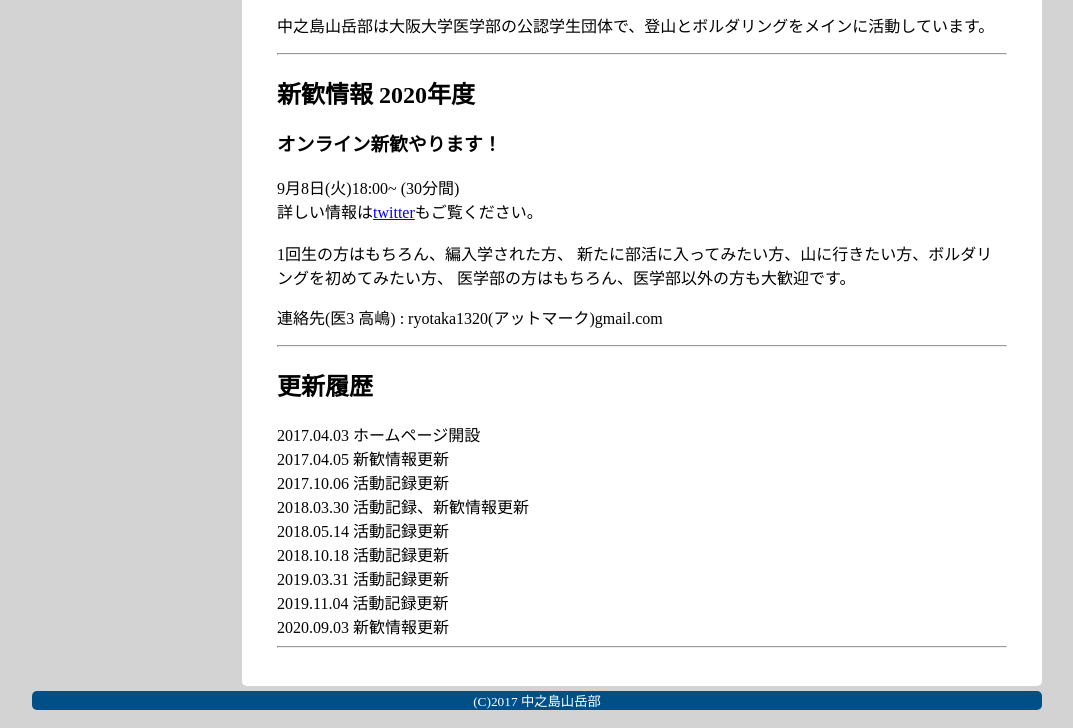
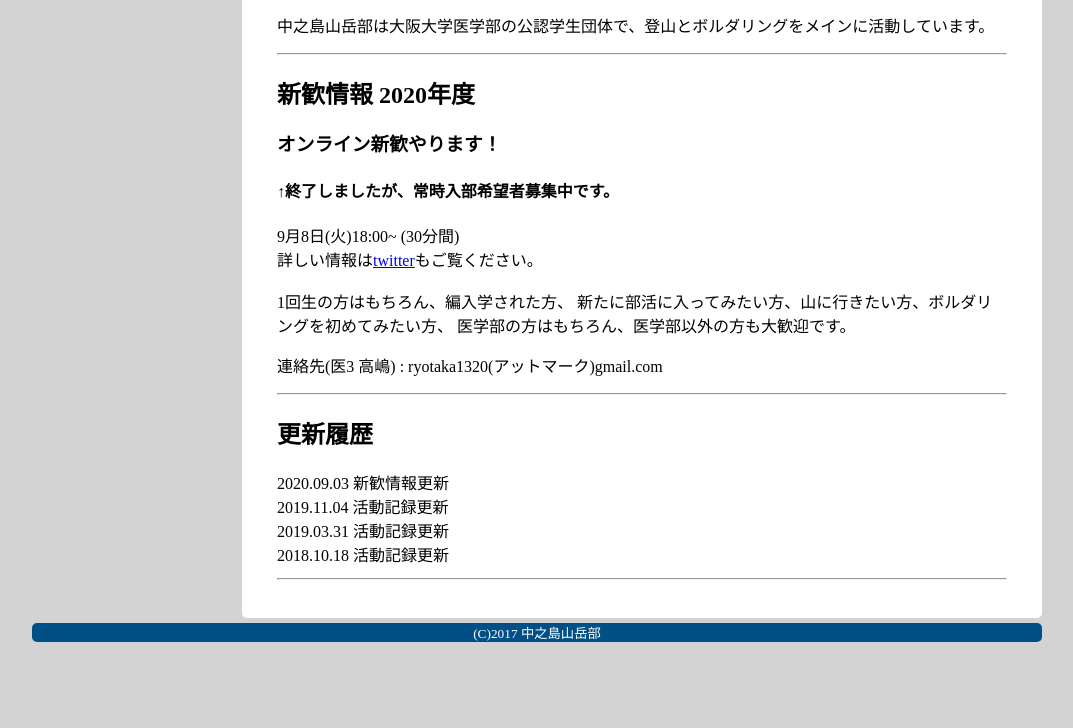
Before and after one commit to nakanoshima-sangaku/nakanoshima-sangaku.github.io, a plain HTML site: page index.html in a window 1280 px wide. Shown: the part 621-1349 px from the top of the page, without its empty margins (103-1176 px from the left). After the commit the page ends 1281 px from the top, so only its background shows below. Drawn offline with Linux system fonts and the light colour scheme.

Commit message:
更新情報体裁変更

```diff
--- a/css/index_style.css
+++ b/css/index_style.css
@@ -120,3 +120,8 @@ footer{
   max-width: 1010px;
   border-radius: 5px;
 }
+
+#wrapper {
+    height: 100px;
+    overflow-y: scroll;
+}
--- a/index.html
+++ b/index.html
@@ -52,6 +52,7 @@
           <p>
           <h2>新歓情報 2020年度</h2>
           <h3>オンライン新歓やります！</h3>
+          <h4>↑終了しましたが、常時入部希望者募集中です。</h4>
           9月8日(火)18:00~ (30分間)<br>
           詳しい情報は<a href="https://twitter.com/yamazaru_oumed">twitter</a>もご覧ください。
           <br>
@@ -70,17 +71,19 @@
         </section>
         <section>
           <h2>更新履歴</h2>
-          <nav style='list-style:none'>
-            <li>2017.04.03 ホームページ開設</li>
-            <li>2017.04.05 新歓情報更新</li>
-            <li>2017.10.06 活動記録更新</li>
-            <li>2018.03.30 活動記録、新歓情報更新</li>
-            <li>2018.05.14 活動記録更新</li>
-            <li>2018.10.18 活動記録更新</li>
-            <li>2019.03.31 活動記録更新</li>
-            <li>2019.11.04 活動記録更新</li>
-            <li>2020.09.03 新歓情報更新</li>
-          </nav>
+          <div id="wrapper">
+            <nav style='list-style:none'>
+              <li>2020.09.03 新歓情報更新</li>
+              <li>2019.11.04 活動記録更新</li>
+              <li>2019.03.31 活動記録更新</li>
+              <li>2018.10.18 活動記録更新</li>
+              <li>2018.05.14 活動記録更新</li>
+              <li>2018.03.30 活動記録、新歓情報更新</li>
+              <li>2017.10.06 活動記録更新</li>
+              <li>2017.04.05 新歓情報更新</li>
+              <li>2017.04.03 ホームページ開設</li>
+            </nav>
+          </div>
           <hr>
         </section>
       </article>
```
